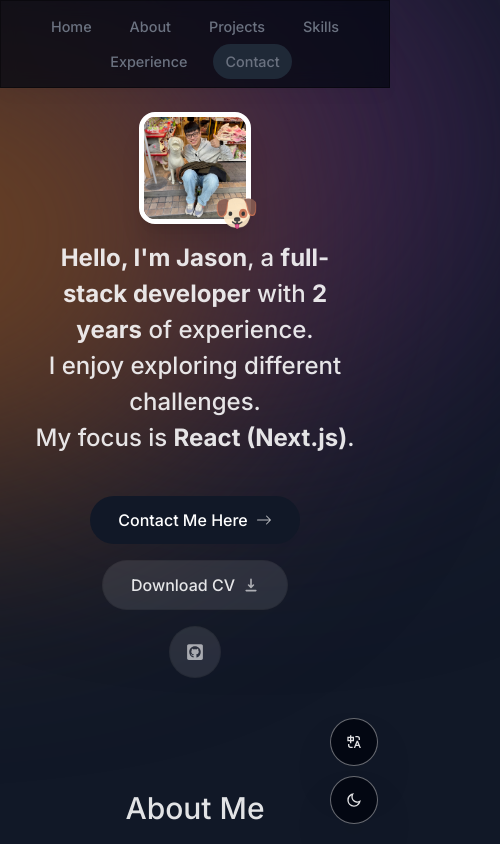
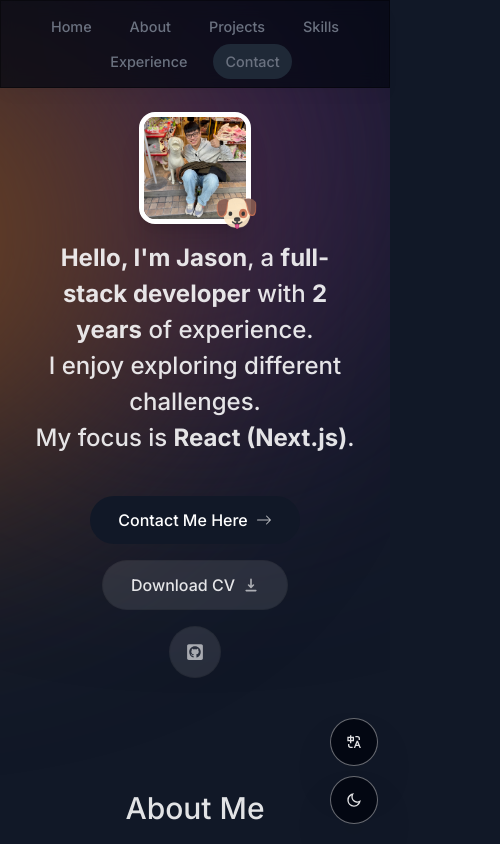
Before and after one commit to jason57zxc/portfolio, a Next.js app: page /en in a window 390 px wide. Shown: the top 844 px of the page, 500 px wide, since content can reach past the window. Built offline with nearby package versions, Linux system fonts and the light colour scheme; no server answers.

Commit message:
fixed max width

```diff
--- a/app/[locale]/layout.tsx
+++ b/app/[locale]/layout.tsx
@@ -37,11 +37,10 @@ export default function RootLayout({
     <html lang={locale} className="!scroll-smooth">
       <body className={`${inter.className} bg-gray-50 text-gray-950
       relative pt-28 sm:pt-32 dark:bg-gray-900 dark:text-gray-50 dark:text-opacity-90`}>
-        <div className="bg-[#9dd6ed] absolute top-[-6rem] -z-10 h-[31.25rem] w-[31.25rem]
+        <div className="bg-[#9dd6ed] absolute top-[-6rem] -z-10 h-[31.25rem] w-[31.25rem] max-w-full
         rounded-full blur-[8rem] sm:w-[68.75rem] lg:right-[4rem] dark:bg-[#38224d]"></div>
-        <div className="bg-[#c2f5c2] absolute top-[-1rem] -z-10 left-[-35rem] h-[31.25rem] w-[50rem]
-        rounded-full blur-[8rem] sm:w-[68.75rem] md:left-[-33rem] lg:left-[-28rem] xl:left-[-15rem]
-        2xl:left-[-5rem] dark:bg-[#684025]"></div>
+        <div className="bg-[#c2f5c2] absolute top-[-1rem] -z-10 left-[-40rem] h-[31.25rem] w-[50rem]
+        rounded-full blur-[8rem] sm:w-[68.75rem] md:left-[-33rem] lg:left-[-20rem] xl:left-[-15rem] 2xl:left-[-5rem] dark:bg-[#684025]"></div>
         <NextIntlClientProvider
           messages={messages}
           locale={locale}
```
